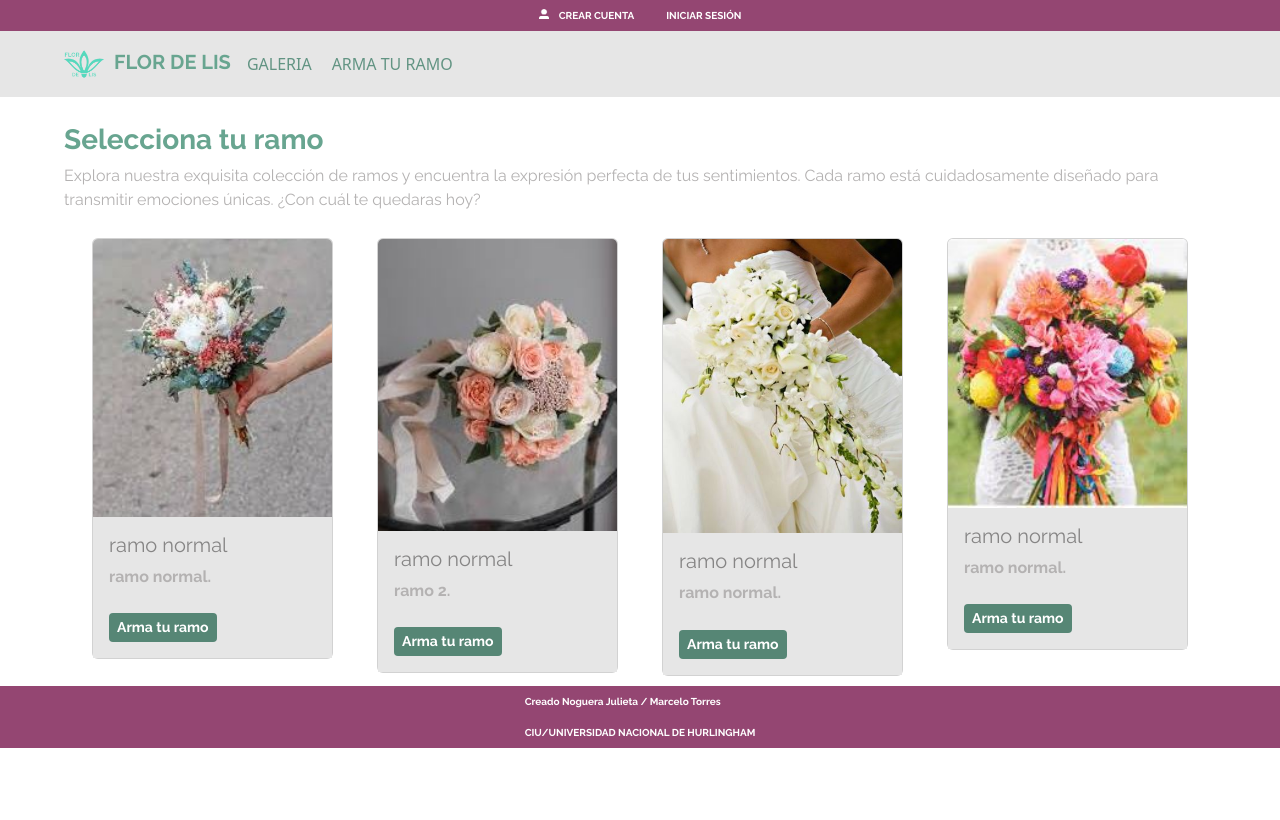
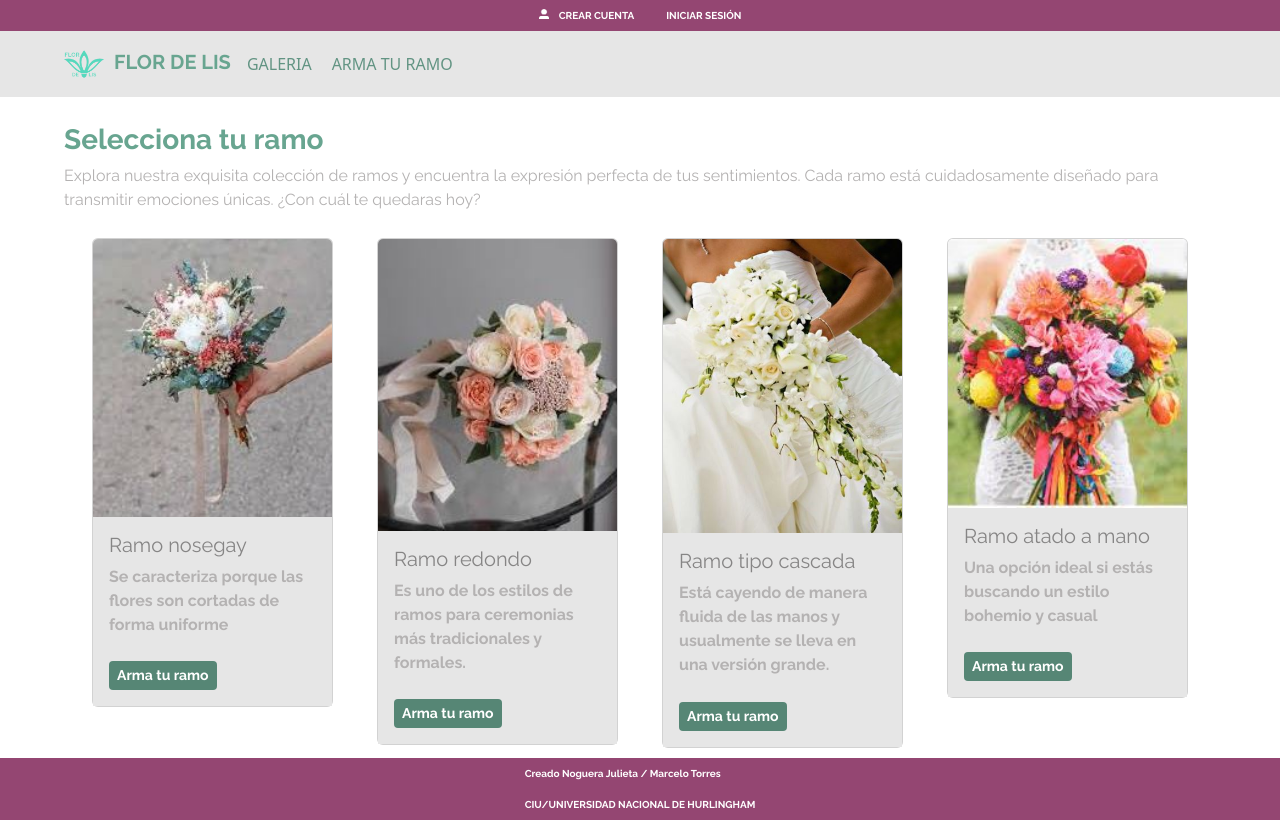
Before and after one commit to JulietaNoguera/finalflordeliz, a React (Create React App) app: page /SeccionVista/1 in a window 1280 px wide. Built offline with nearby package versions, Linux system fonts and the light colour scheme.

Commit message:
Esplicacion de los ramos de la seccion

```diff
--- a/src/Vista/SeccionVista.jsx
+++ b/src/Vista/SeccionVista.jsx
@@ -11,83 +11,83 @@ const SeccionVista = () => {
     {
       id: 1,
       url: "../Img/1-0001.JPG",
-      title: 'ramo normal',
-      description: 'ramo normal.',
+      title: ' Ramo nosegay',
+      description: 'Se caracteriza porque las flores son cortadas de forma uniforme',
       seccion: 1,
     },
     {
         id: 2,
         url: "../Img/1-0002.JPG",
-        title: 'ramo normal',
-        description: 'ramo 2.',
+        title: 'Ramo redondo',
+        description: 'Es uno de los estilos de ramos para ceremonias más tradicionales y formales.',
         seccion: 1,
       },
       {
         id: 3,
         url: "../Img/1-0003.JPG",
-        title: 'ramo normal',
-        description: 'ramo normal.',
+        title: 'Ramo tipo cascada',
+        description: 'Está cayendo de manera fluida de las manos y usualmente se lleva en una versión grande.',
         seccion: 1,
       },
       {
         id: 4,
         url: "../Img/1-0004.JPG",
-        title: 'ramo normal',
-        description: 'ramo normal.',
+        title: ' Ramo atado a mano',
+        description: 'Una opción ideal si estás buscando un estilo bohemio y casual ',
         seccion: 1,
       },
       {
         id: 5,
         url: "../Img/2-0001.JPG",
-        title: 'ramo cruz',
-        description: 'ramo cruz.',
+        title: 'Ramo cruz',
+        description: 'Ramo cruz.',
         seccion: 2,
       },{
         id: 6,
         url: "../Img/2-0002.JPG",
-        title: 'ramo corazon',
-        description: 'ramo corazon.',
+        title: 'Ramo corazon',
+        description: 'Ramo corazon.',
         seccion: 2,
       },{
         id: 7,
         url: "../Img/2-0003.JPG",
-        title: 'ramo circular',
-        description: 'ramo circular.',
+        title: 'Ramo circular',
+        description: 'Ramo circular.',
         seccion: 2,
       },
       {
         id: 8,
         url: "../Img/2-0004.JPG",
-        title: 'ramo canastillo',
-        description: 'ramo canastillo.',
+        title: 'Ramo canastillo',
+        description: 'Ramo canastillo.',
         seccion: 2,
       },
       {
         id: 9,
         url: "../Img/3-0001.JPG",
-        title: 'ramo centro de mesa',
-        description: 'ramo centro de mesa',
+        title: 'Ramo centro de mesa',
+        description: 'Ramo centro de mesa',
         seccion: 3,
       },
       {
         id: 10,
         url: "../Img/3-0002.JPG",
-        title: 'ramo sillas',
-        description: 'ramo sillas',
+        title: 'Ramo sillas',
+        description: 'Ramo sillas',
         seccion: 3,
       },
       {
         id: 11,
         url: "../Img/3-0003.JPG",
-        title: 'ramo adorno mesa',
-        description: 'ramo adorno mesa',
+        title: 'Ramo adorno mesa',
+        description: 'Ramo adorno mesa',
         seccion: 3,
       },
       {
         id: 12,
         url: "../Img/3-0004.JPG",
-        title: 'arco floral',
-        description: 'arco floral',
+        title: 'Arco floral',
+        description: 'Arco floral',
         seccion: 3,
       },
 
```
